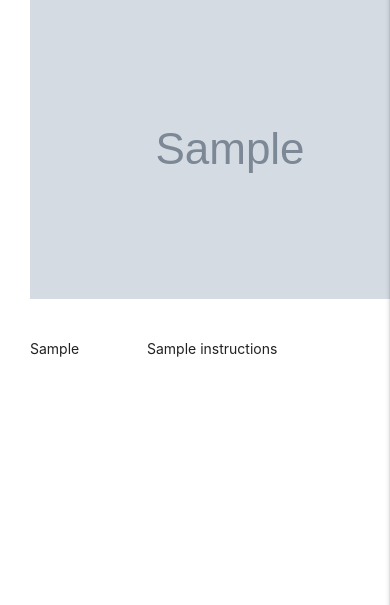
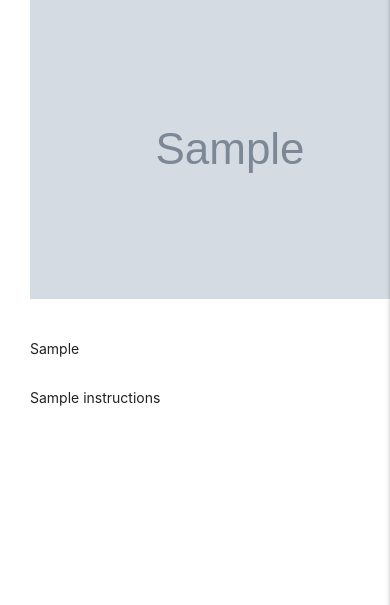
Before and after one commit to andrius-siup/recipe-book, a Flask app: template templates/view_recipe.html in a window 390 px wide; the page is wider, and only the part inside the window is pictured. Shown: the part 166-771 px from the top of that part. Run offline with Flask 2, Linux system fonts and the light colour scheme; the template is opened without the code that fills it: most values are stand-ins (such as "Sample title", 1, 10 or a date in 2020); grey boxes marked "Sample" are stand-in pictures; some libraries are stand-ins or nearby versions.

Commit message:
Add class full width on mobile view

```diff
--- a/templates/view_recipe.html
+++ b/templates/view_recipe.html
@@ -12,14 +12,14 @@
         </div>
     </div>
     <div class="row">
-        <div class="col s4">
+        <div class="col s12 m4">
             <p>{{ recipes.ingredients_list }}</p>
         </div>
-        <div class="col s8">
+        <div class="col s12 m8">
             <p>{{ recipes.instructions }}</p>
         </div>
     </div>
-     <div class="row">
+    <div class="row">
         <div class="col s12">
             {% if session.user|lower == recipes.created_by|lower %}
                 <a href="{{ url_for('edit_recipe', recipe_id=recipes._id) }}" class="btn-small green accent-4">Edit</a>
```
